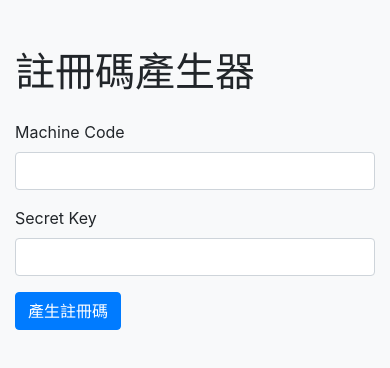
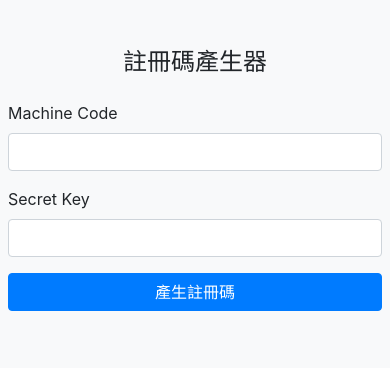
Before and after one commit to pochao/regcode-generator, a website: page public/index.html in a window 390 px wide. Drawn offline with nearby package versions, Linux system fonts and the light colour scheme.

Commit message:
修改 public/index.html

```diff
--- a/public/index.html
+++ b/public/index.html
@@ -4,20 +4,45 @@
   <meta charset="UTF-8">
   <title>註冊碼產生器</title>
   <!-- Bootstrap 4 CDN -->
+  <meta name="viewport" content="width=device-width, initial-scale=1"> <!-- 新增行：響應式設置 -->
   <link rel="stylesheet" href="https://cdn.staticfile.org/twitter-bootstrap/4.3.1/css/bootstrap.min.css">
+  <style>
+    /* 新增行：針對手機優化表單寬度與間距 */
+    body {
+      font-size: 1rem;
+    }
+    .container {
+      max-width: 480px;
+    }
+    @media (max-width: 576px) {
+      h1 {
+        font-size: 1.5rem;
+      }
+      .container {
+        padding: 1rem 0.5rem;
+      }
+      .btn {
+        width: 100%;
+        margin-bottom: 0.5rem;
+      }
+      #result .btn {
+        margin-bottom: 0;
+      }
+    }
+  </style>
 </head>
 <body class="bg-light">
   <div class="container py-5">
-    <h1 class="mb-4">註冊碼產生器</h1>
+    <h1 class="mb-4 text-center">註冊碼產生器</h1>
     <div id="alert" style="display:none;" class="alert"></div>
-    <form id="regForm">
+    <form id="regForm" autocomplete="off">
       <div class="mb-3">
         <label class="form-label">Machine Code</label>
-        <input type="text" name="machineCode" class="form-control" required>
+        <input type="text" name="machineCode" class="form-control" required autocomplete="off">
       </div>
       <div class="mb-3">
         <label class="form-label">Secret Key</label>
-        <input type="text" name="secretKey" class="form-control" required>
+        <input type="text" name="secretKey" class="form-control" required autocomplete="off">
       </div>
       <button type="submit" class="btn btn-primary">產生註冊碼</button>
     </form>
```
